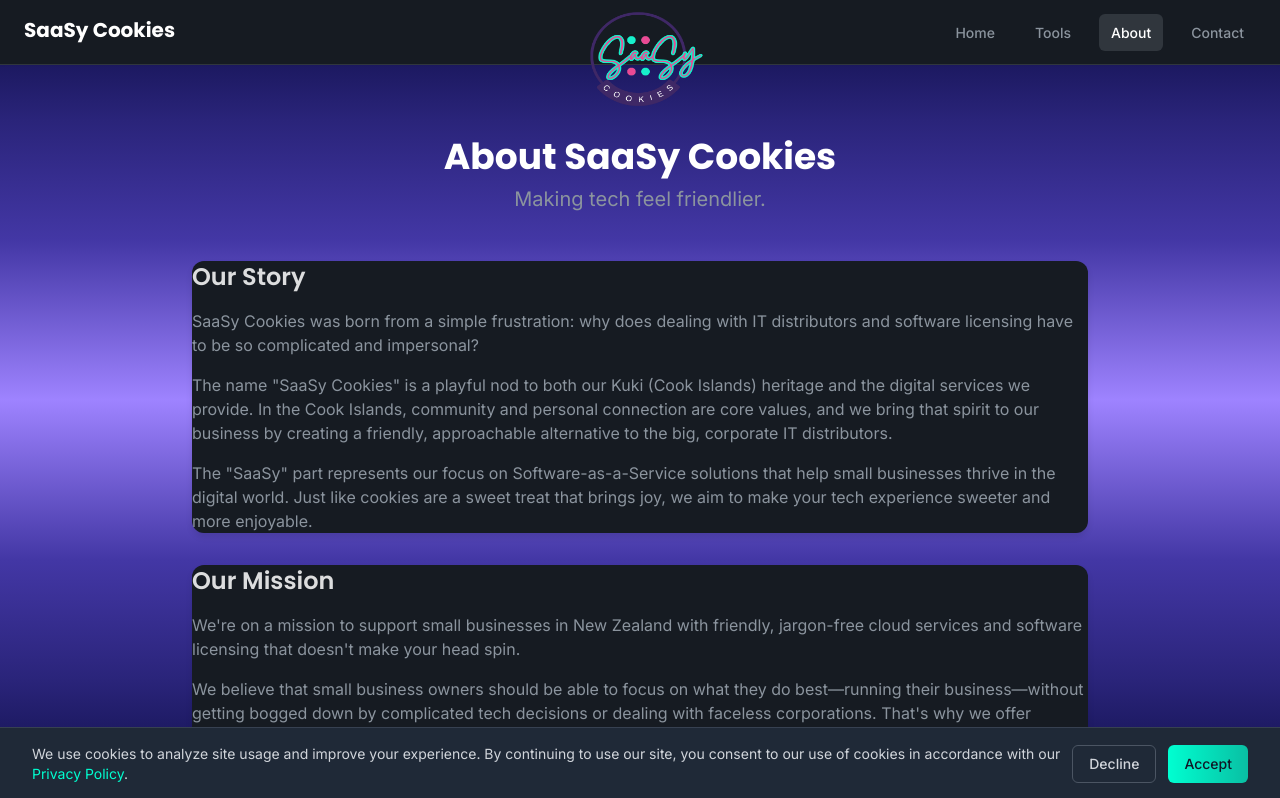
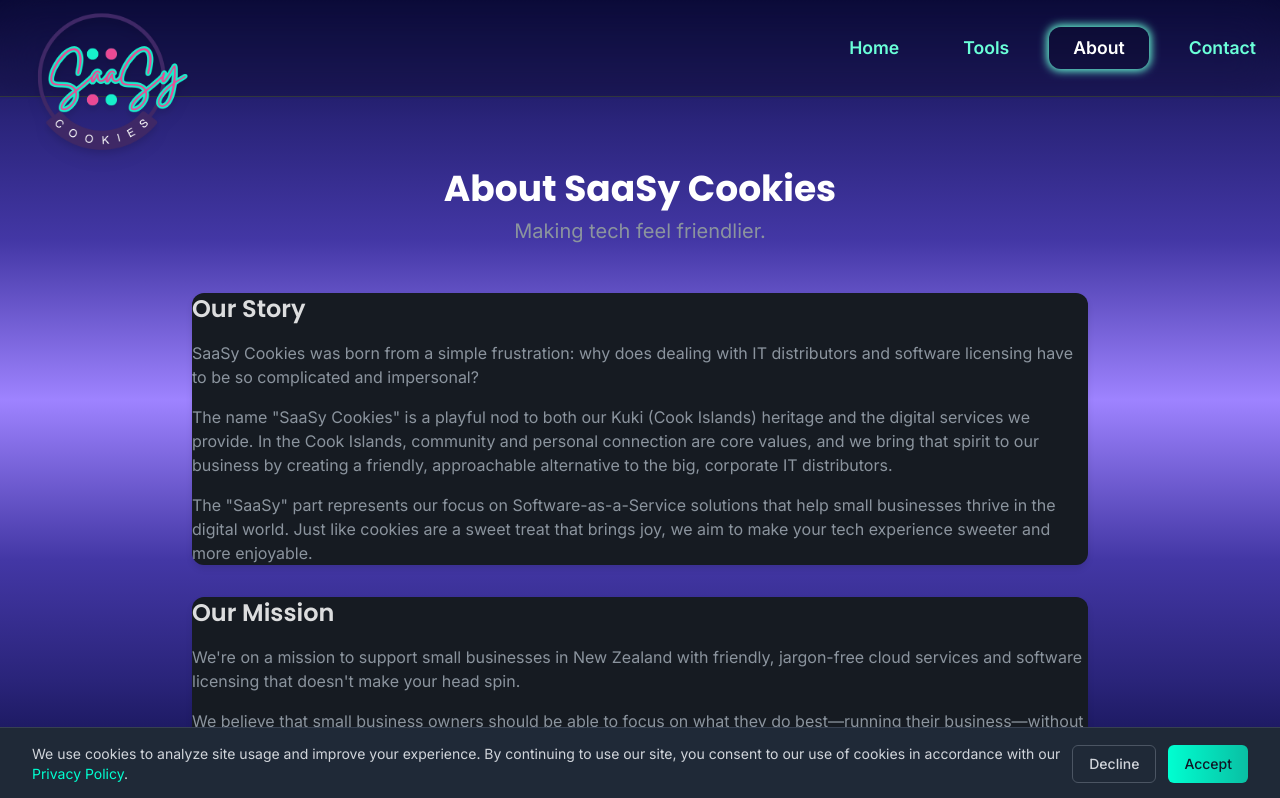
Before and after one commit to msbenioni/saasycookies, a React (Vite) app: page /about in a window 1280 px wide. Shown: the top 798 px of the page. Built offline with nearby package versions, Linux system fonts and the light colour scheme.

Commit message:
homepage redesigned

```diff
--- a/src/index.css
+++ b/src/index.css
@@ -48,9 +48,6 @@
   border-radius: 4px;
 }
 
-::-webkit-scrollbar-thumb:hover {
-  background: var(--accent-hover);
-}
 
 /* Form Elements */
 input, select, textarea {
--- a/src/layouts/MainLayout.tsx
+++ b/src/layouts/MainLayout.tsx
@@ -66,27 +66,43 @@
   return (
     <div className="flex flex-col min-h-screen scroll-gradient text-white font-body">
       {/* Navigation Header */}
-      <header className="nav-header">
-        {/* Centered Logo Image */}
-        <div className="absolute left-1/2 transform -translate-x-1/2 -top-5">
-          <Link to="/">
-            <img src={saasyLogo} alt="SaaSy Cookies Logo" className="pt-3 h-32 w-32 sm:h-36 sm:w-36" />
+      <header className="nav-header sticky top-0 z-50 w-full bg-black/20 backdrop-blur-xl bg-opacity-60">
+        <div className="w-full flex items-center h-24">
+          {/* Logo absolutely far left, outside container */}
+          <Link to="/" className="flex items-center ml-2 mr-8 min-w-[8rem] absolute left-0 top-1/2 -translate-y-1/2 z-10">
+            <img src={saasyLogo} alt="SaaSy Cookies Logo" className="h-48 w-48 drop-shadow-lg mt-16" />
           </Link>
+          {/* Centered container for nav */}
+          <div className="max-w-7xl w-full mx-auto flex flex-1 justify-end items-center h-24">
+            <nav className="flex items-center space-x-2 sm:space-x-4">
+              <Link
+                to="/"
+                className={`neon-nav-link px-6 py-2 ${isActive('/') ? 'active' : ''}`}
+              >
+                Home
+              </Link>
+              <Link
+                to="/tools"
+                className={`neon-nav-link px-6 py-2 ${isActive('/tools') ? 'active' : ''}`}
+              >
+                Tools
+              </Link>
+              <Link
+                to="/about"
+                className={`neon-nav-link px-6 py-2 ${isActive('/about') ? 'active' : ''}`}
+              >
+                About
+              </Link>
+              <Link
+                to="/contact"
+                className={`neon-nav-link px-6 py-2 ${isActive('/contact') ? 'active' : ''}`}
+              >
+                Contact
+              </Link>
+            </nav>
           </div>
-
-        <div className="max-w-7xl mx-auto px-3 sm:px-4 lg:px-6">
-          <div className="flex items-center justify-between h-16">
-            {/* Logo Text */}
-            <div className="hidden md:flex items-center">
-              <Link to="/" className="flex items-center">
-                <span className="text-lg sm:text-xl font-heading font-bold text-white leading-relaxed pb-1">
-                  SaaSy Cookies
-                </span>
-              </Link>
-            </div>
-
           {/* Hamburger Menu Button (Mobile Only) */}
-            <div className="md:hidden">
+          <div className="md:hidden ml-2 z-10 absolute right-2 top-1/2 -translate-y-1/2">
             <button
               onClick={toggleMobileMenu}
               className="inline-flex items-center justify-center p-2 rounded-md nav-link-inactive hover:bg-[var(--nav-hover-bg)] hover:text-[var(--accent-primary)] focus:outline-none focus:ring-2 focus:ring-inset focus:ring-[var(--accent-primary)]"
@@ -127,40 +143,9 @@
               </svg>
             </button>
           </div>
-
-            {/* Desktop Navigation Links (Hidden on Mobile) */}
-            <nav className="hidden md:flex space-x-2 sm:space-x-4">
-              <Link
-                to="/"
-                className={`nav-link ${isActive('/') ? 'nav-link-active' : 'nav-link-inactive'}`}
-              >
-                Home
-              </Link>
-              <Link
-                to="/tools"
-                className={`nav-link ${isActive('/tools') ? 'nav-link-active' : 'nav-link-inactive'}`}
-              >
-                Tools
-              </Link>
-              <Link
-                to="/about"
-                className={`nav-link ${isActive('/about') ? 'nav-link-active' : 'nav-link-inactive'}`}
-              >
-                About
-              </Link>
-              <Link
-                to="/contact"
-                className={`nav-link ${isActive('/contact') ? 'nav-link-active' : 'nav-link-inactive'}`}
-              >
-                Contact
-              </Link>
-            </nav>
-          </div>
-        </div>
-
           {/* Mobile Menu (Shown when hamburger is clicked) */}
-        <div className={`${mobileMenuOpen ? 'block' : 'hidden'} md:hidden`}>
-          <div className="px-2 pt-2 pb-3 space-y-1 sm:px-3 bg-[var(--header-bg)] shadow-lg">
+          <div className={`${mobileMenuOpen ? 'block' : 'hidden'} md:hidden absolute right-2 top-full bg-[var(--header-bg)] shadow-lg`}>
+            <div className="px-2 pt-2 pb-3 space-y-1 sm:px-3">
               <Link
                 to="/"
                 className={`mobile-nav-link ${isActive('/') ? 'nav-link-active' : 'nav-link-inactive'}`}
@@ -189,6 +174,7 @@
               >
                 Contact
               </Link>
+            </div>
           </div>
         </div>
       </header>
--- a/src/styles/colors.css
+++ b/src/styles/colors.css
@@ -23,19 +23,12 @@
   /* Accent Colors */
   --accent-primary: #9e83ff;
   --accent-secondary: #4337a5;
-  --accent-hover: #b39dff;
 
   /* Button Colors */
   --button-primary-bg: #4337a5;
   --button-primary-hover: #5447b5;
   --button-secondary-bg: #21262d;
   --button-secondary-hover: #30363d;
-
-  /* Standardized Hover Effect */
-  --hover-shadow: 0 0 8px rgba(158, 131, 255, 0.3);
-  --hover-border-color: var(--accent-primary);
-  --hover-border-width: 3px;
-  --hover-transition: all 0.2s ease-in-out;
 
   /* UI Colors */
   --header-bg: #161b22;
@@ -65,8 +58,8 @@
   --neon-pink: #ff6ad5;
   --neon-gradient: linear-gradient(90deg, #6affd8 0%, #b388ff 50%, #ff6ad5 100%);
   --neon-glow: 0 0 16px 2px #b388ff, 0 0 32px 4px #6affd8, 0 0 32px 8px #ff6ad5;
-  --scene-spacing: 6rem;
-  --scene-spacing-mobile: 2.5rem;
+  --scene-spacing: 4rem;
+  --scene-spacing-mobile: 2rem;
 }
 
 /* Typography Classes */
@@ -97,7 +90,6 @@
 /* Card Classes */
 .saasy-card {
   border-radius: 0.75rem;
-  transition: var(--hover-transition);
   box-shadow: 0 4px 6px rgba(0, 0, 0, 0.1);
   color: var(--text-primary);
 }
@@ -110,32 +102,12 @@
   background-color: var(--card-bg-dark);
 }
 
-.saasy-card:hover {
-  box-shadow: var(--hover-shadow);
-}
-
-/* Pricing card specific styles */
-.pricing-card {
-  transition: var(--hover-transition);
-}
-
-.pricing-card:hover {
-  box-shadow: var(--hover-shadow);
-}
-
-/* Featured pricing card */
 .pricing-card-featured {
   box-shadow: 0 4px 8px rgba(158, 131, 255, 0.2);
   position: relative;
   z-index: 10;
-  transition: var(--hover-transition);
 }
 
-.pricing-card-featured:hover {
-  box-shadow: var(--hover-shadow);
-}
-
-/* Mascot container styles */
 .mascot-container {
   position: relative;
   width: 120px;
@@ -151,12 +123,6 @@
   padding: 0.5rem 1rem;
   font-weight: 500;
   border: none;
-  transition: var(--hover-transition);
-}
-
-.saasy-button-primary:hover {
-  background-color: var(--button-primary-hover);
-  box-shadow: var(--hover-shadow);
 }
 
 .saasy-button-secondary {
@@ -166,12 +132,6 @@
   border-radius: 6px;
   padding: 0.5rem 1rem;
   font-weight: 500;
-  transition: var(--hover-transition);
-}
-
-.saasy-button-secondary:hover {
-  background-color: var(--button-secondary-hover);
-  box-shadow: var(--hover-shadow);
 }
 
 .saasy-button-outline {
@@ -181,16 +141,8 @@
   border-radius: 6px;
   padding: 0.5rem 1rem;
   font-weight: 500;
-  transition: var(--hover-transition);
 }
 
-.saasy-button-outline:hover {
-  border-color: var(--hover-border-color);
-  color: var(--accent-primary);
-  box-shadow: var(--hover-shadow);
-}
-
-/* CTA Button Variations */
 .saasy-button-cta {
   background-color: var(--accent-primary);
   color: var(--text-primary);
@@ -198,14 +150,7 @@
   padding: 0.75rem 1.5rem;
   font-weight: 600;
   border: none;
-  transition: var(--hover-transition);
   box-shadow: 0 4px 6px rgba(0, 0, 0, 0.1);
-}
-
-.saasy-button-cta:hover {
-  background-color: var(--accent-hover);
-  transform: translateY(-2px);
-  box-shadow: 0 6px 8px rgba(0, 0, 0, 0.15);
 }
 
 .saasy-button-soft-cta {
@@ -215,15 +160,9 @@
   padding: 0.75rem 1.5rem;
   font-weight: 500;
   border: 1px solid var(--accent-primary);
-  transition: var(--hover-transition);
 }
 
-.saasy-button-soft-cta:hover {
-  background-color: rgba(110, 64, 201, 0.2);
-  transform: translateY(-2px);
-}
-
-/* Feature Card Enhancements */
+/* Feature Icon Enhancements */
 .feature-icon-container.icon-purple {
   background-color: rgba(110, 64, 201, 0.2);
 }
@@ -328,11 +267,6 @@
   transition: opacity 0.3s;
 }
 
-.fun-fact-container:hover .fun-fact-tooltip {
-  visibility: visible;
-  opacity: 1;
-}
-
 /* Navigation Styles */
 .nav-header {
   background-color: var(--header-bg);
@@ -358,17 +292,35 @@
   color: var(--nav-text);
 }
 
-.nav-link-inactive:hover {
-  background-color: var(--nav-hover-bg);
-  color: var(--accent-primary);
-}
-
 .mobile-nav-link {
   display: block;
   padding: 0.75rem;
   border-radius: 0.375rem;
   font-size: 1rem;
   font-weight: 500;
+}
+
+/* Neon nav link styles for MainLayout */
+.neon-nav-link {
+  background: none;
+  color: var(--neon-mint);
+  border-radius: 0.75rem;
+  font-weight: 600;
+  font-size: 1.1rem;
+  transition: all 0.18s cubic-bezier(.4,0,.2,1);
+  box-shadow: none;
+  position: relative;
+  z-index: 1;
+}
+.neon-nav-link:hover, .neon-nav-link:focus {
+  color: #fff;
+  background: var(--glass-bg-dark);
+  box-shadow: 0 0 8px 2px var(--neon-mint);
+}
+.neon-nav-link.active {
+  color: #fff;
+  background: var(--glass-bg-dark);
+  box-shadow: 0 0 8px 2px var(--neon-mint);
 }
 
 /* Footer Styles */
@@ -451,14 +403,7 @@
 
 /* Scroll-based gradient animation */
 .scroll-gradient {
-  background: linear-gradient(180deg,
-    var(--bg-deep-blue) 0%,
-    var(--bg-royal-blue) 15%,
-    var(--bg-purple) 30%,
-    var(--bg-light-purple) 50%,
-    var(--bg-purple) 70%,
-    var(--bg-royal-blue) 85%,
-    var(--bg-deep-blue) 100%);
+  background: linear-gradient(180deg, var(--bg-deep-blue) 0%, var(--bg-royal-blue) 15%, var(--bg-purple) 30%, var(--bg-light-purple) 50%, var(--bg-purple) 70%, var(--bg-royal-blue) 85%, var(--bg-deep-blue) 100%);
   background-size: 100% 400%;
   background-attachment: fixed;
   background-position: var(--scroll-position, '0% 0%');
@@ -473,7 +418,6 @@
   border: 1px solid var(--card-border-dark);
   border-radius: 0.375rem;
   color: var(--card-text-dark);
-  transition: var(--hover-transition);
 }
 
 .form-input:focus {
@@ -502,13 +446,7 @@
   flex-direction: column;
   align-items: center;
   text-align: center;
-  transition: var(--hover-transition);
   color: var(--text-primary);
-}
-
-.contact-card:hover {
-  border-color: var(--hover-border-color);
-  transition: var(--hover-transition);
 }
 
 .contact-icon-container {
@@ -548,13 +486,7 @@
   padding: 1rem;
   border-radius: 0.5rem;
   border: 1px solid var(--card-border-dark);
-  transition: var(--hover-transition);
   color: var(--text-primary);
-}
-
-.value-card:hover {
-  border-color: var(--hover-border-color);
-  transition: var(--hover-transition);
 }
 
 .value-title-purple {
@@ -614,11 +546,6 @@
   color: var(--text-primary);
 }
 
-.team-member-card:hover {
-  transform: translateY(-5px);
-  box-shadow: var(--hover-shadow);
-}
-
 .team-member-avatar {
   width: 100px;
   height: 100px;
@@ -661,11 +588,6 @@
   text-align: center;
   border: 1px solid var(--card-border-light);
   color: var(--text-primary);
-}
-
-.what-we-do-card:hover {
-  transform: translateY(-5px);
-  box-shadow: var(--hover-shadow);
 }
 
 .what-we-do-icon {
@@ -712,6 +634,42 @@
   line-height: 1.6;
 }
 
+/* Section Glassmorphism Background Utility */
+.scene-section {
+  background: rgba(18, 16, 39, 0.38);
+  border-radius: 2rem;
+  box-shadow: 0 8px 48px 0 rgba(158,131,255,0.18), 0 1.5px 12px 0 rgba(106,255,216,0.10), 0 0 0 2px rgba(179,136,255,0.18), inset 0 4px 32px 0 rgba(255,255,255,0.17), inset 0 -8px 32px 0 rgba(18,16,39,0.36);
+  backdrop-filter: blur(36px) saturate(1.4);
+  -webkit-backdrop-filter: blur(36px) saturate(1.4);
+  position: relative;
+  padding: var(--scene-spacing) 0;
+  margin-top: var(--scene-spacing);
+  margin-bottom: var(--scene-spacing);
+  display: flex;
+  flex-direction: column;
+  align-items: center;
+  z-index: 1;
+  overflow: hidden;
+  border: none;
+  transition: box-shadow 0.3s, background 0.3s;
+}
+
+.scene-section:first-child {
+  margin-top: 0;
+}
+
+.scene-section:last-child {
+  margin-bottom: 0;
+}
+
+@media (max-width: 768px) {
+  .scene-section {
+    padding: var(--scene-spacing-mobile) 0;
+    margin-top: var(--scene-spacing-mobile);
+    margin-bottom: var(--scene-spacing-mobile);
+  }
+}
+
 /* Glassmorphism Card Utility */
 .glass-card {
   background: var(--glass-bg-dark);
@@ -727,67 +685,74 @@
   overflow: hidden;
   transition: box-shadow 0.3s, border-color 0.3s, transform 0.3s;
 }
+
+.glass-card.inner-card {
+  box-shadow: none !important;
+  background: var(--glass-bg-dark);
+}
+
 .glass-card::before {
   content: '';
   position: absolute;
   inset: 0;
   border-radius: var(--glass-radius);
-  padding: 2px; /* border width */
+  padding: 2px;
   background: var(--neon-gradient);
-  -webkit-mask:
-    linear-gradient(#fff 0 0) content-box,
-    linear-gradient(#fff 0 0);
+  -webkit-mask: linear-gradient(#fff 0 0) content-box, linear-gradient(#fff 0 0);
+  mask: linear-gradient(#fff 0 0) content-box, linear-gradient(#fff 0 0);
   -webkit-mask-composite: xor;
   mask-composite: exclude;
   pointer-events: none;
   z-index: 2;
 }
+
 .glass-card > * {
   position: relative;
   z-index: 3;
 }
-.glass-card,
-.glass-card * {
+
+.glass-card, .glass-card * {
   border-radius: var(--glass-radius) !important;
 }
-.glass-card:hover, .glass-card:focus {
-  box-shadow: 0 0 24px 4px #b388ff, 0 0 48px 8px #6affd8, 0 0 48px 16px #ff6ad5;
-  transform: translateY(-4px) scale(1.015);
-}
 
-/* Scene Section Utility */
-.scene-section {
-  min-height: 60vh;
-  padding: var(--scene-spacing) 0;
-  display: flex;
-  align-items: center;
-  justify-content: center;
-  position: relative;
-  width: 100%;
-}
-@media (max-width: 640px) {
-  .glass-card {
-    padding: 1.25rem;
-  }
-  .scene-section {
-    padding: var(--scene-spacing-mobile) 0;
-  }
+.glass-card:focus {
+  box-shadow: none;
+  border-color: inherit;
+  transform: none;
+  background: inherit;
 }
 
 /* Parallax Background Layer Example (for future use) */
 .parallax-bg {
   position: absolute;
-  top: 0; left: 0; width: 100%; height: 100%;
+  top: 0;
+  left: 0;
+  width: 100%;
+  height: 100%;
   z-index: 0;
   pointer-events: none;
-  background: radial-gradient(ellipse at 20% 40%, #b388ff33 0%, transparent 70%),
-              radial-gradient(ellipse at 80% 70%, #6affd833 0%, transparent 70%),
-              linear-gradient(120deg, #0A0A23 0%, #2a247a 100%);
+  background: radial-gradient(ellipse at 20% 40%, #b388ff33 0%, transparent 70%), radial-gradient(ellipse at 80% 70%, #6affd833 0%, transparent 70%), linear-gradient(120deg, #0A0A23 0%, #2a247a 100%);
   mix-blend-mode: lighten;
   opacity: 0.55;
   animation: parallaxMove 24s linear infinite;
 }
+
 @keyframes parallaxMove {
-  0% { background-position: 0% 0%, 100% 100%, 0% 0%; }
-  100% { background-position: 100% 0%, 0% 100%, 100% 100%; }
+  0% {
+    background-position: 0% 0%, 100% 100%, 0% 0%;
+  }
+  100% {
+    background-position: 100% 0%, 0% 100%, 100% 100%;
+  }
 }
+
+/* Add vertical spacing between main GlassCard sections on the homepage */
+.glasscard-section-gap {
+  margin-top: 2.5rem;
+}
+
+@media (max-width: 768px) {
+  .glasscard-section-gap {
+    margin-top: 1.25rem;
+  }
+}
```
Also changed, not shown: src/pages/HomePage.tsx (+49 -22 lines). Lines whose indentation alone changed are shown as unchanged.
